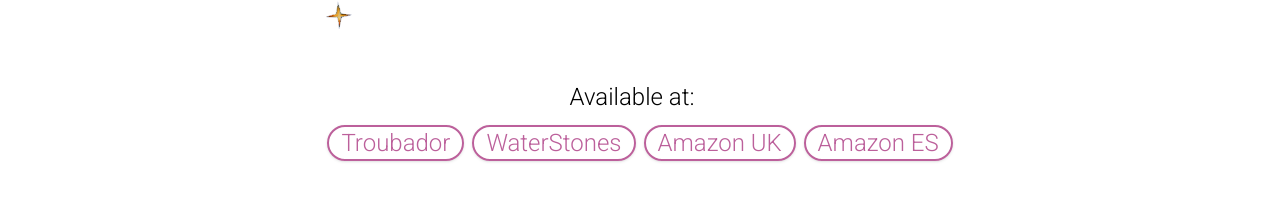
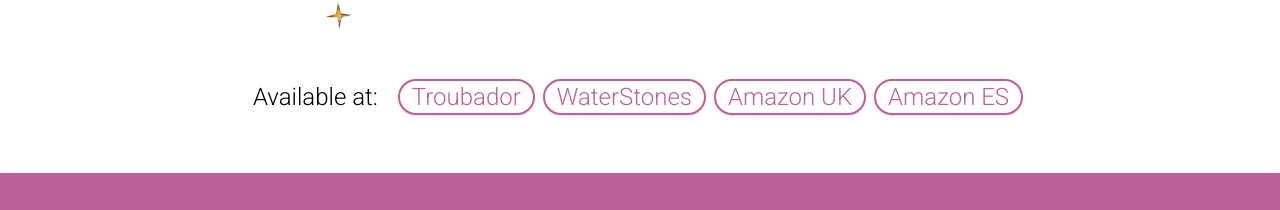
Before and after one commit to Franx0/roleoverrhymes, a Next.js app: page / in a window 1280 px wide. Shown: the part 492-702 px from the top of the page. Built offline with nearby package versions, Linux system fonts and the light colour scheme; a web font is replaced by a local one.

Commit message:
Justify available links

```diff
--- a/pages/index.tsx
+++ b/pages/index.tsx
@@ -101,7 +101,7 @@
           <div className="max-w-3xl m-auto leading-8 z-10 relative" dangerouslySetInnerHTML={{__html: dictionary.description}}></div>
         </section>
         <section id="available" className="w-full flex-wrap flex-col mb-4 p-2 md:p-6 text-justify place-content-center">
-          <div className="flex 2xl:flex-row flex-col w-1/2 relative m-auto content-justify content-center align-middle items-center text-center z-10" dangerouslySetInnerHTML={{__html: dictionary.available}}></div>
+          <div className="flex lg:flex-row flex-col w-full m-auto justify-center content-center align-middle items-center text-center z-10" dangerouslySetInnerHTML={{__html: dictionary.available}}></div>
         </section>
         <section id="trailer" className="w-full flex-wrap flex-col mt-3 p-2 md:p-6 text-justify place-content-center bg-roleover shadow-lg">
           <h2 className="text-center text-white pt-2 md:pt-0 my-2 md:mb-6 font-rancho text-4xl z-10 relative">{dictionary.booktrailer}</h2>
```
